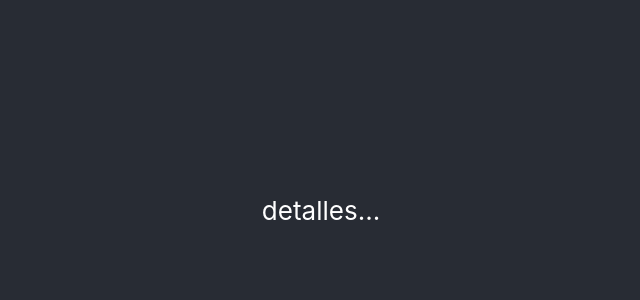
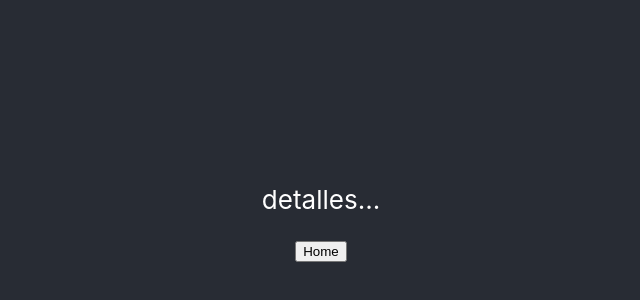
Before and after one commit to Alter1412/TP2, a React (Create React App) app in the folder videojuegos/: page /Detalles in a window 1280 px wide. Shown: the part 190-490 px from the top of the page, without its empty margins (319-959 px from the left). Built offline with nearby package versions, Linux system fonts and the light colour scheme.

Commit message:
boton de home en Detalles

```diff
--- a/videojuegos/src/pages/Detalles/Detalles.jsx
+++ b/videojuegos/src/pages/Detalles/Detalles.jsx
@@ -1,5 +1,19 @@
+import { useNavigate } from "react-router-dom";
+import { ROUTES } from "../../const/routes";
+import  Button from "../../components/Boton/Boton";
+
 const Detalles = () => {
-    return <p className="text-red-700 font-bold text-3xl">detalles...</p>;
+    const navigate = useNavigate();
+
+
+
+const onClickHomeHandler = () => {
+    navigate(ROUTES.home);
+  };
+
+    return(
+        <><p className="text-red-700 font-bold text-3xl">detalles...</p><Button text="Home" onClick={onClickHomeHandler} /></>
+        );
   };
 
   export default Detalles;
```
